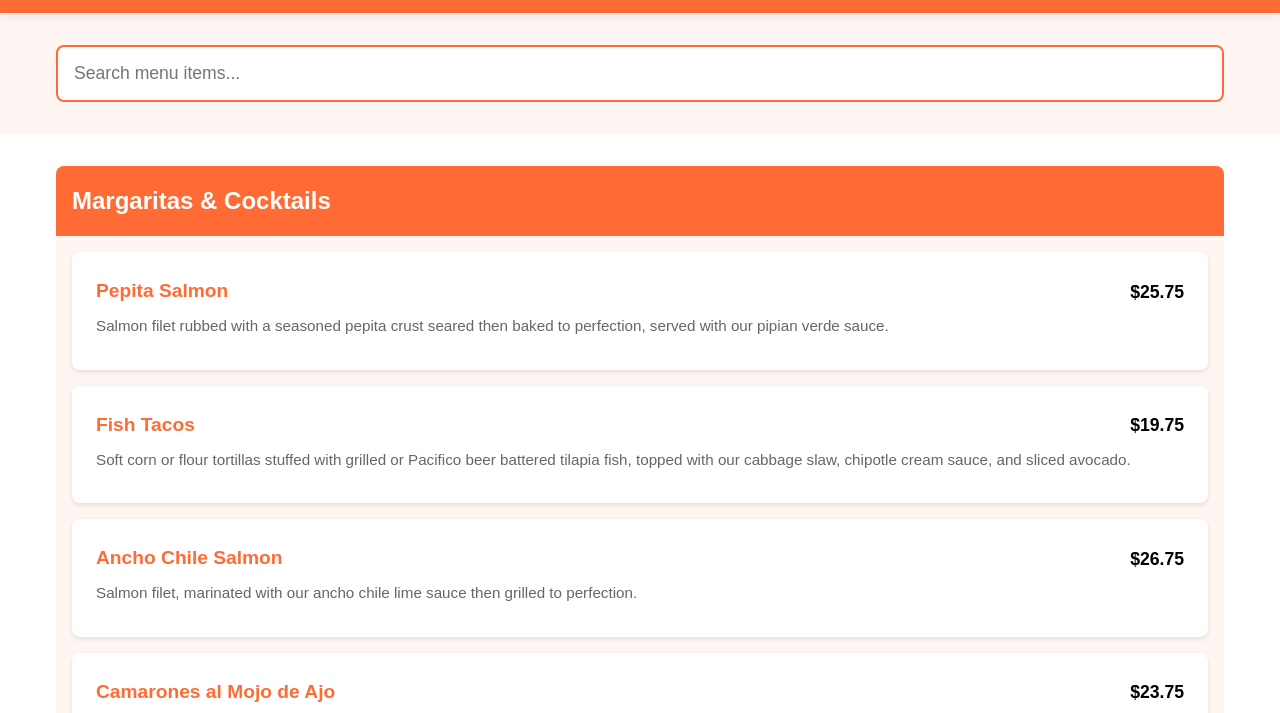
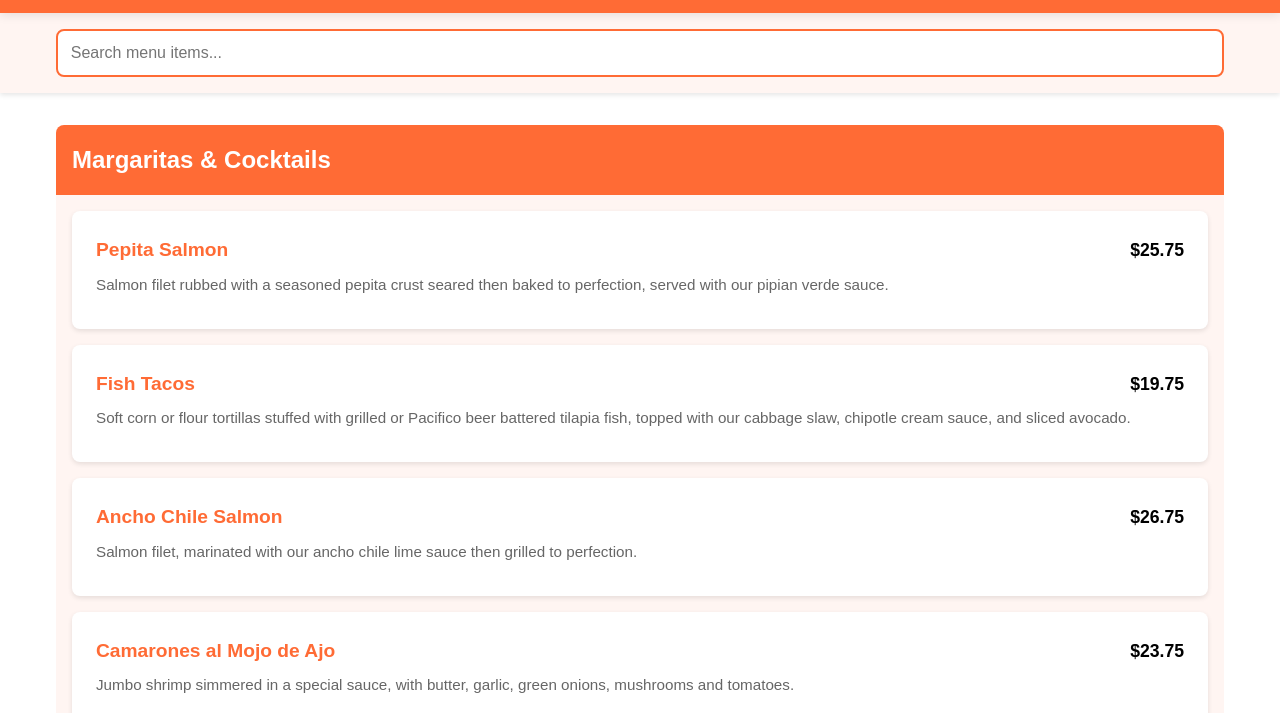
Before and after one commit to arjunxrj/chapala, a website: page index.html in a window 1280 px wide. Shown: the part 65-778 px from the top of the page. Drawn offline with Linux system fonts and the light colour scheme.

Commit message:
Add sticky search bar functionality
- Make search bar sticky at top of page below header
- Add proper z-index and positioning
- Improve visual separation with box shadow
- Optimize padding and font sizes for sticky layout
- Maintain Railway deployment configuration

```diff
--- a/index.html
+++ b/index.html
@@ -79,7 +79,11 @@
         /* Search Bar */
         .search-container {
             background-color: #FFF5F2;
-            padding: 2rem 0;
+            padding: 1rem 0;
+            position: sticky;
+            top: 70px;
+            z-index: 999;
+            box-shadow: 0 2px 5px rgba(0,0,0,0.1);
         }
 
         .search-box {
@@ -90,8 +94,8 @@
 
         .search-input {
             width: 100%;
-            padding: 1rem;
-            font-size: 1.1rem;
+            padding: 0.8rem;
+            font-size: 1rem;
             border: 2px solid #FF6B35;
             border-radius: 8px;
             outline: none;
```
